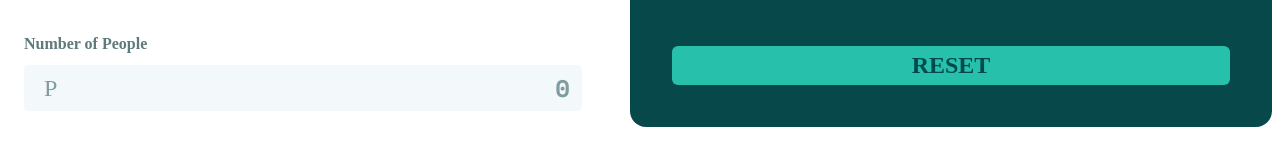
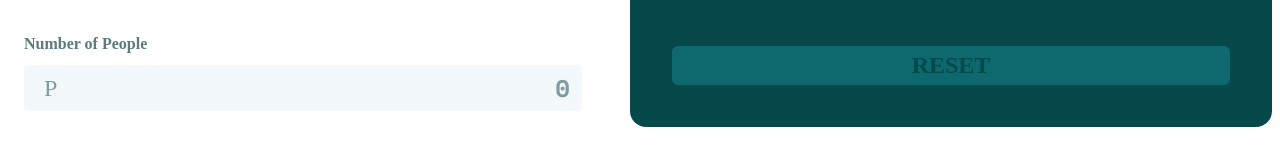
Before and after one commit to kubikill/tip-calculator-app-main, a Gatsby site: page /TipCalculator in a window 1280 px wide. Shown: the part 264-430 px from the top of the page. Built offline with nearby package versions, Linux system fonts and the light colour scheme; Gatsby itself is replaced by a stand-in of ours.

Commit message:
Disable reset button when calculator is already reset

```diff
--- a/src/pages/TipCalculator.js
+++ b/src/pages/TipCalculator.js
@@ -14,7 +14,7 @@ const TipCalculator = () => {
     totalPerPerson: 0,
   });
 
-  const [resetDisabled, setResetDisabled] = useState({});
+  const [resetDisabled, setResetDisabled] = useState(true);
 
   let activeButton = useRef(null);
 
@@ -44,10 +44,10 @@ const TipCalculator = () => {
       tipPerPerson: tipPerPerson,
       totalPerPerson: totalPerPerson,
     });
-    if (((bill.cost === bill.tipPercent) === bill.numOfPeople) === "") {
-      setResetDisabled({ disabled });
+    if (bill.cost === "" && bill.tipPercent === "" && bill.numOfPeople === "") {
+      setResetDisabled(true);
     } else {
-      setResetDisabled({});
+      setResetDisabled(false);
     }
   }, [bill]);
 
@@ -185,7 +185,7 @@ const TipCalculator = () => {
         <button
           className={tipCalculatorStyle.resetButton}
           onClick={resetBill}
-          {...resetDisabled}
+          disabled={resetDisabled}
         >
           RESET
         </button>
```
